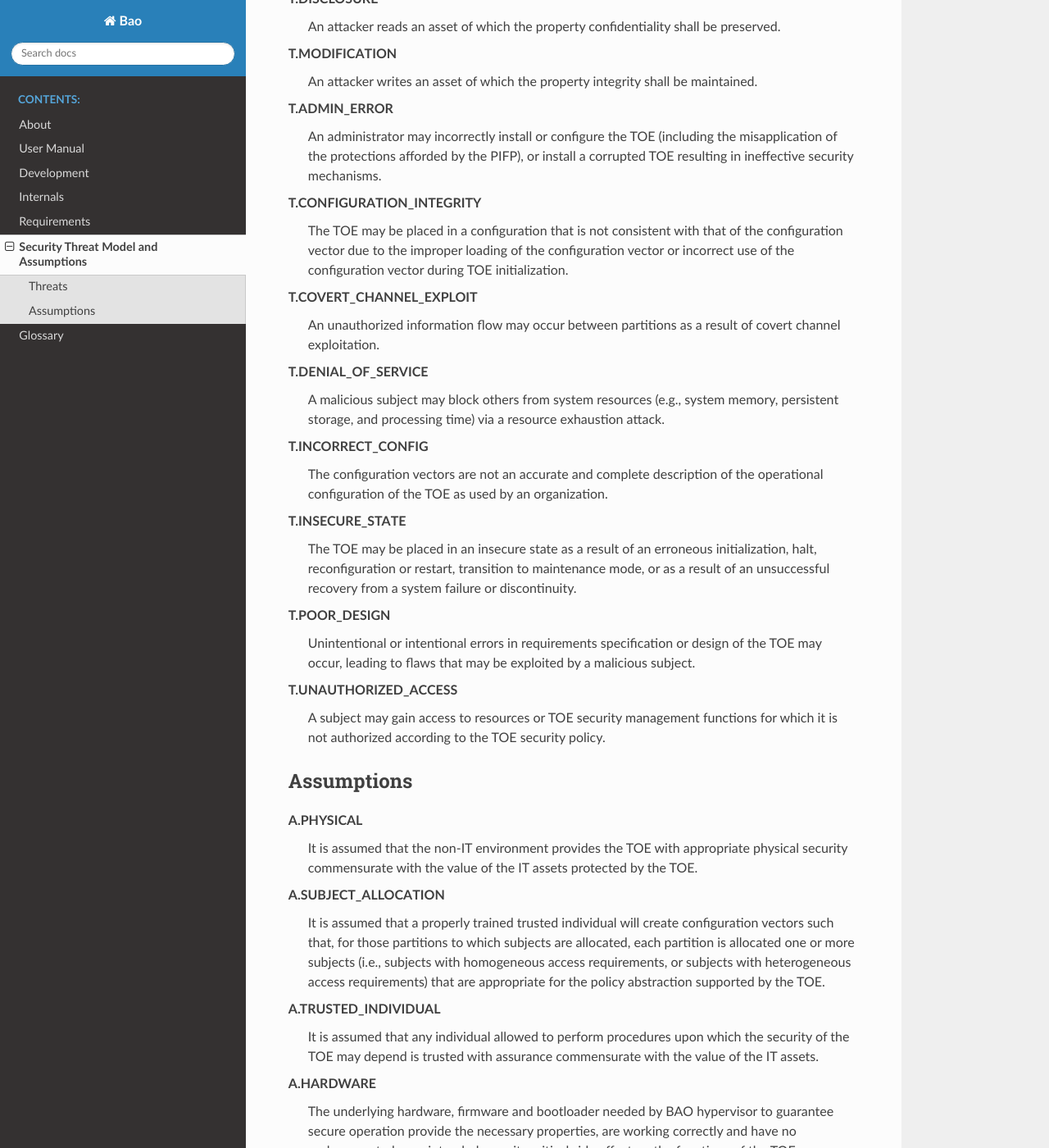
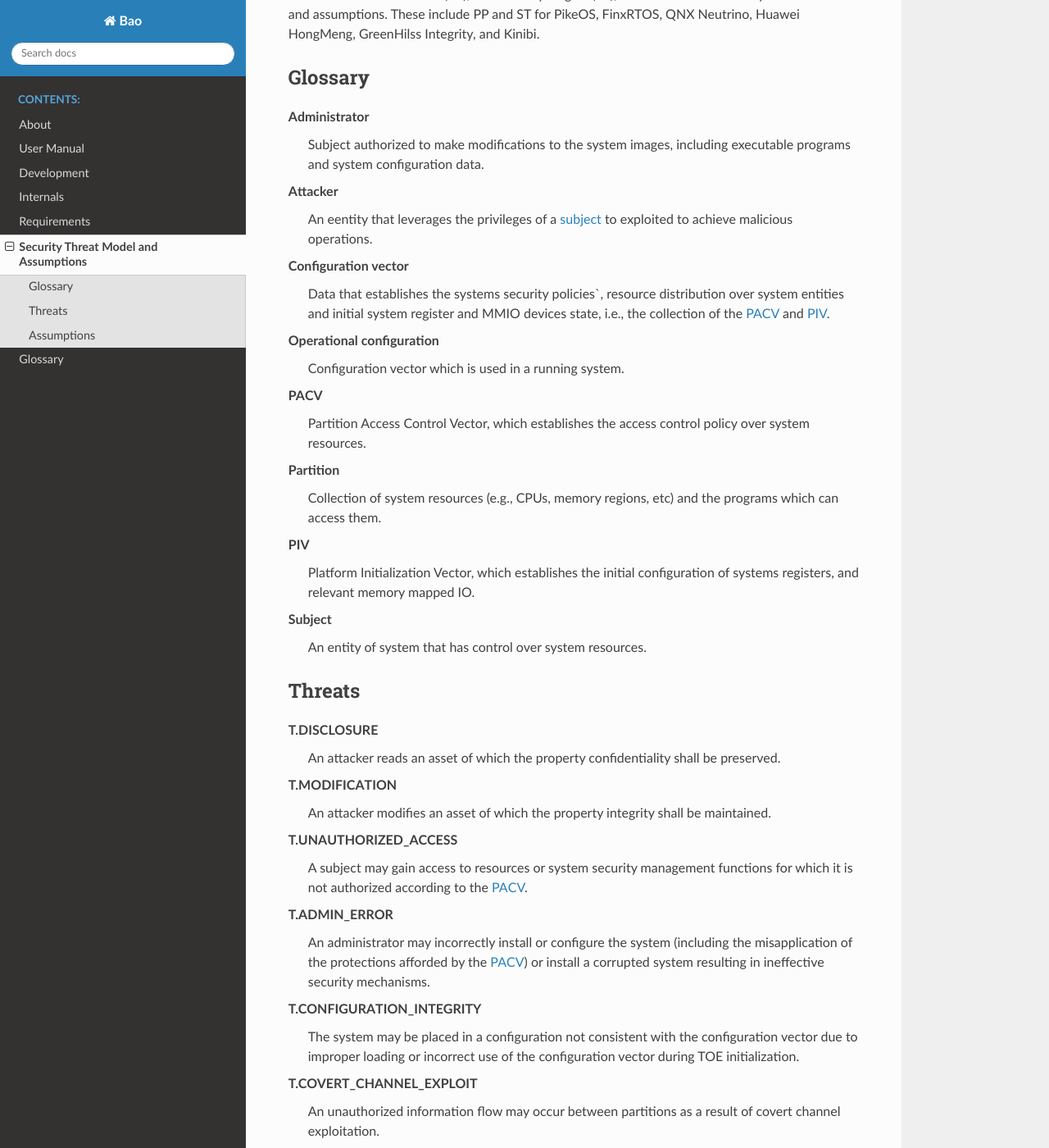
Before and after one commit to bao-project/bao-docs, a Sphinx documentation site: the page built from source/security/index.rst, in a window 1280 px wide and 1400 px high, scrolled down 226 px. Shown: the whole window at 82% size. Built offline with Sphinx 7.4.7 and the Read the Docs theme 2.0.0, drawn with Linux system fonts in a browser that asks for light colours; some of the changed text lies outside the part shown.

Commit message:
Improve text quality and add glossary

```diff
--- a/source/security/index.rst
+++ b/source/security/index.rst
@@ -1,5 +1,51 @@
 Security Threat Model and Assumptions
 =====================================
+
+This document presents the security threats which the system addresses, as well
+as the assumptions made about the operational and development environment. We
+used several Common Criteria Protection Profiles (PP), and Security Targets
+(ST), as a base to define the system's threats and assumptions. These include
+PP and ST for PikeOS, FinxRTOS, QNX Neutrino, Huawei HongMeng, GreenHilss
+Integrity, and Kinibi.
+
+Glossary
+--------
+
+.. glossary::
+    :sorted:
+
+    Attacker
+        An eentity that leverages the privileges of a :term:`subject` to
+        exploited to achieve malicious operations.
+
+    Subject
+        An entity of system that has control over system resources.
+
+    Administrator
+        Subject authorized to make modifications to the system images,
+        including executable programs and system configuration data.
+
+    Configuration vector
+        Data that establishes the systems security policies`, resource
+        distribution over system entities and initial system register and MMIO
+        devices state, i.e., the collection of the :term:`PACV` and
+        :term:`PIV`.
+
+    PACV
+        Partition Access Control Vector, which establishes the access control
+        policy over system resources.
+
+    PIV
+        Platform Initialization Vector, which establishes the initial
+        configuration of systems registers, and relevant memory mapped IO.
+
+    Partition
+        Collection of system resources (e.g., CPUs, memory regions, etc) and
+        the programs which can access them.
+
+    Operational configuration
+        Configuration vector which is used in a running system.
+
 
 Threats
 -------
@@ -9,72 +55,68 @@ T.DISCLOSURE
     preserved.
 
 T.MODIFICATION
-    An attacker writes an asset of which the property integrity shall be
+    An attacker modifies an asset of which the property integrity shall be
     maintained.
 
+T.UNAUTHORIZED_ACCESS
+    A subject may gain access to resources or system security management
+    functions for which it is not authorized according to the :term:`PACV`.
+
 T.ADMIN_ERROR
-    An administrator may incorrectly install or configure the TOE (including
-    the misapplication of the protections afforded by the PIFP), or install a
-    corrupted TOE resulting in ineffective security mechanisms.
+    An administrator may incorrectly install or configure the system (including
+    the misapplication of the protections afforded by the :term:`PACV`) or
+    install a corrupted system resulting in ineffective security mechanisms.
 
 T.CONFIGURATION_INTEGRITY
-    The TOE may be placed in a configuration that is not consistent with that
-    of the configuration vector due to the improper loading of the
-    configuration vector or incorrect use of the configuration vector during
-    TOE initialization.
+    The system may be placed in a configuration not consistent with the
+    configuration vector due to improper loading or incorrect use of the
+    configuration vector during TOE initialization.
 
 T.COVERT_CHANNEL_EXPLOIT
     An unauthorized information flow may occur between partitions as a result
     of covert channel exploitation.
 
 T.DENIAL_OF_SERVICE
-    A malicious subject may block others from system resources (e.g., system
+    A attacker may block others from system resources (e.g., system
     memory, persistent storage, and processing time) via a resource exhaustion
     attack.
 
 T.INCORRECT_CONFIG
     The configuration vectors are not an accurate and complete description of
-    the operational configuration of the TOE as used by an organization.
+    the operational configuration of the system as used by an organization.
 
 T.INSECURE_STATE
-    The TOE may be placed in an insecure state as a result of an erroneous
+    The system may be placed in an insecure state due to an erroneous
     initialization, halt, reconfiguration or restart, transition to maintenance
-    mode, or as a result of an unsuccessful recovery from a system failure or
-    discontinuity.
+    mode, or an unsuccessful recovery from a system failure or discontinuity.
 
 T.POOR_DESIGN
-    Unintentional or intentional errors in requirements specification or design
-    of the TOE may occur, leading to flaws that may be exploited by a malicious
-    subject.
-
-T.UNAUTHORIZED_ACCESS
-    A subject may gain access to resources or TOE security management functions
-    for which it is not authorized according to the TOE security policy.
+    Unintentional or intentional errors in requirements specification, design,
+    or implementation of the system may occur, leading to flaws that may be
+    exploited by an attacker.
 
 
 Assumptions
 -----------
 
 A.PHYSICAL
-    It is assumed that the non-IT environment provides the TOE with appropriate
-    physical security commensurate with the value of the IT assets protected by
-    the TOE.
+    It is assumed that the non-IT environment provides the system with
+    appropriate physical security commensurate with the value of the IT assets
+    protected by the system.
 
-A.SUBJECT_ALLOCATION
+A.RESOURCE_ALLOCATION
     It is assumed that a properly trained trusted individual will create
-    configuration vectors such that, for those partitions to which subjects are
-    allocated, each partition is allocated one or more subjects (i.e., subjects
-    with homogeneous access requirements, or subjects with heterogeneous access
-    requirements) that are appropriate for the policy abstraction supported by
-    the TOE.
+    configuration vectors that allocated resources to partitions such that it
+    is possible to establish an access control policy over these resources
+    (i.e., :term:`PACV`).
 
 A.TRUSTED_INDIVIDUAL
     It is assumed that any individual allowed to perform procedures upon which
-    the security of the TOE may depend is trusted with assurance commensurate
-    with the value of the IT assets.
+    the security of the system may depend is trusted with assurance
+    commensurate with the value of the IT assets.
 
 A.HARDWARE
     The underlying hardware, firmware and bootloader needed by BAO hypervisor
     to guarantee secure operation provide the necessary properties, are working
     correctly and have no undocumented or unintended security critical side
-    effect on the functions of the TOE.
+    effect on the system functions.
```
